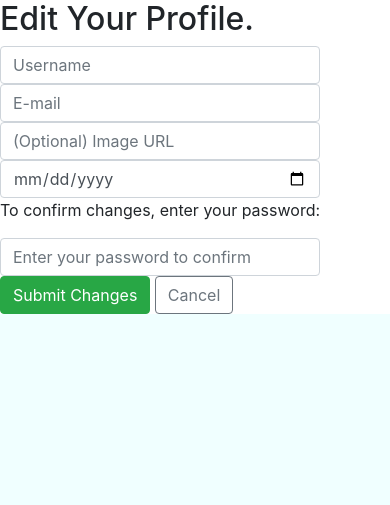
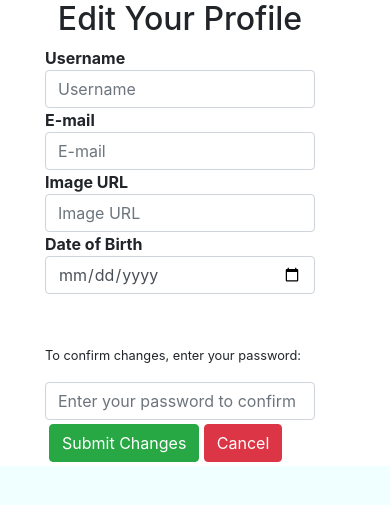
Before and after one commit to dmcconeghy/flashback, a Flask app: template templates/users/edit.html in a window 390 px wide. Shown: the part 56-561 px from the top of the page. Run offline with Flask 2, Linux system fonts and the light colour scheme; the template is opened without the code that fills it: values that come from a table or form of the project are taken from there, others are empty; some libraries are stand-ins or nearby versions.

Commit message:
Updates Edit profile form. Additional layout tweaks responsive user profile page

```diff
--- a/forms.py
+++ b/forms.py
@@ -32,7 +32,7 @@ class UpdateProfile(FlaskForm):
 
     username = StringField('Username', validators=[DataRequired()])
     email = StringField('E-mail', validators=[Optional(), Email()])
-    profile_img_url = StringField('(Optional) Image URL', validators=[Optional()])
+    profile_img_url = StringField('Image URL', validators=[Optional()])
     date_of_birth = DateField("Date of Birth", validators=[Optional()])
     password = PasswordField('Password', validators=[DataRequired(), Length(min=6)])
 
--- a/templates/users/edit.html
+++ b/templates/users/edit.html
@@ -1,12 +1,15 @@
 {% extends 'base.html' %}
 
 {% block content %}
-<div class="container col-lg-10 mx-auto">
+<div class="container-fluid">
+  <div class="row container-fluid justify-content-center">
 
-  <div class="row">
-      <h2 class="join-message">Edit Your Profile.</h2>
-      </div>
-      <div class="row">
+  <div class="row col-12 justify-content-center">
+      <h2 class="text-center">Edit Your Profile</h2>
+  </div>
+
+  <div class="row col-12 ">
+    <div class="col">
       <form method="POST" id="user_form">
         {{ form.hidden_tag() }}
 
@@ -14,10 +17,11 @@
           {% for error in field.errors %}
             <span class="text-danger">{{ error }}</span>
           {% endfor %}
+          <strong>{{field.label.text}}</strong>
           {{ field(placeholder=field.label.text, class="form-control") }}
         {% endfor %}
 
-        <p>To confirm changes, enter your password:</p>
+        <p class="pt-5"><small>To confirm changes, enter your password:</small></p>
         {% if form.password.errors %}
           {% for error in form.password.errors %}
             <span class="text-danger">
@@ -27,13 +31,14 @@
         {% endif %}
         {{ form.password(placeholder="Enter your password to confirm", class="form-control") }}
 
-        <div class="edit-btn-area">
+        <div class="p-1">
           <button class="btn btn-success">Submit Changes</button>
-          <a href="/users/{{ user_id }}" class="btn btn-outline-secondary">Cancel</a>
+          <a href="/users/{{ user_id }}" class="btn btn-danger">Cancel</a>
         </div>
       </form>
     </div>
+</div>
     </div>
   </div>
-
+</div>
 {% endblock %}
```
Also changed, not shown: templates/users/user_page.html (+1 -8 lines).
